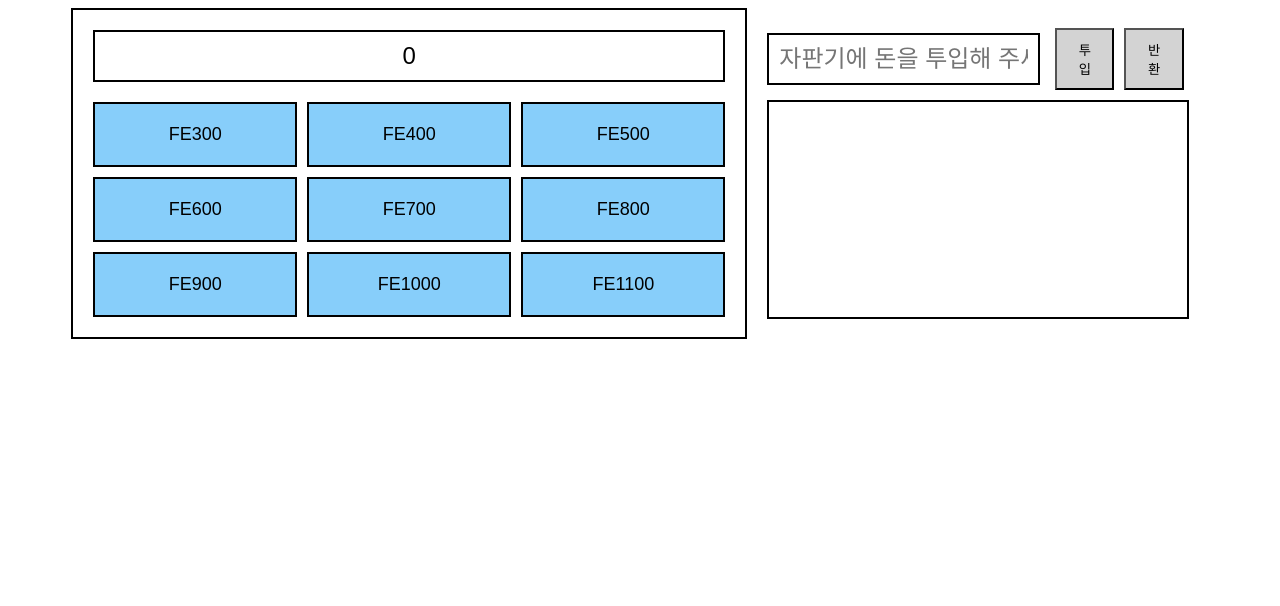
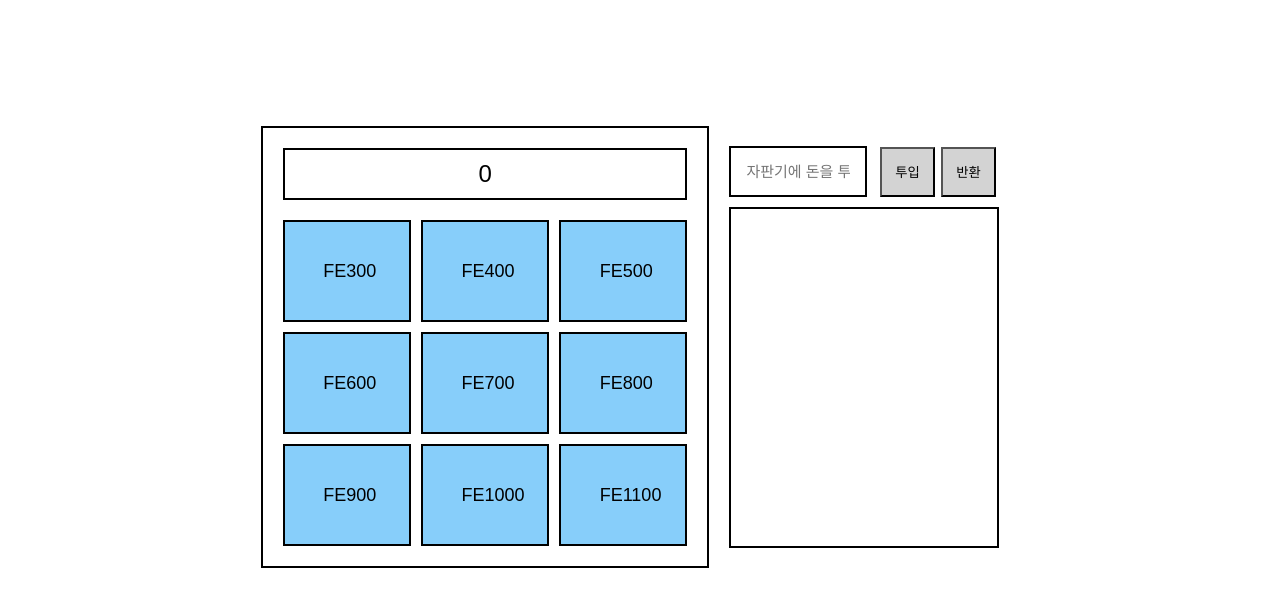
Before and after one commit to FC-InnerCircle/fe1-vending-machine, a React app: page / in a window 1280 px wide. Shown: the top 606 px of the page. Built offline with nearby package versions, Linux system fonts and the light colour scheme.

Commit message:
- style : 자판기 스타일 변경

```diff
--- a/src/components/AppMain.tsx
+++ b/src/components/AppMain.tsx
@@ -72,7 +72,6 @@ const AppContainer = styled.div`
   display: flex;
   justify-content: space-between;
   align-items: stretch;
-  width: 90%;
-  height: 60%;
-  margin: 0 auto;
+  width: 60%;
+  margin: 10% auto;
 `;
--- a/src/components/Controls.tsx
+++ b/src/components/Controls.tsx
@@ -50,8 +50,8 @@ const ControlDisplay = styled.div`
 const InputDisplay = styled.input`
   width: 100%;
   text-align: right;
-  font-size: 24px;
-  padding: 10px;
+  font-size: 15px;
+  padding: 1em;
   border: 2px solid black;
   box-sizing: border-box;
   margin-right: 10px;
@@ -59,8 +59,9 @@ const InputDisplay = styled.input`
 
 const ControlButton = styled.button`
   background-color: #D3D3D3;
-  padding: 10px 20px;
-  margin: 0 5px;
+  padding: 1em 1em;
+  margin: 0 3px;
+  white-space: nowrap;
 `;
 
 const MessageBox = styled.textarea`
--- a/src/components/VendingMachine.tsx
+++ b/src/components/VendingMachine.tsx
@@ -50,7 +50,7 @@ const Buttons = styled.div`
 const Button = styled.button`
   background-color: #87CEFA;
   text-align: center;
-  padding: 20px;
+  padding: 30%;
   font-size: 18px;
   cursor: pointer;
   border: 2px solid black;
```
